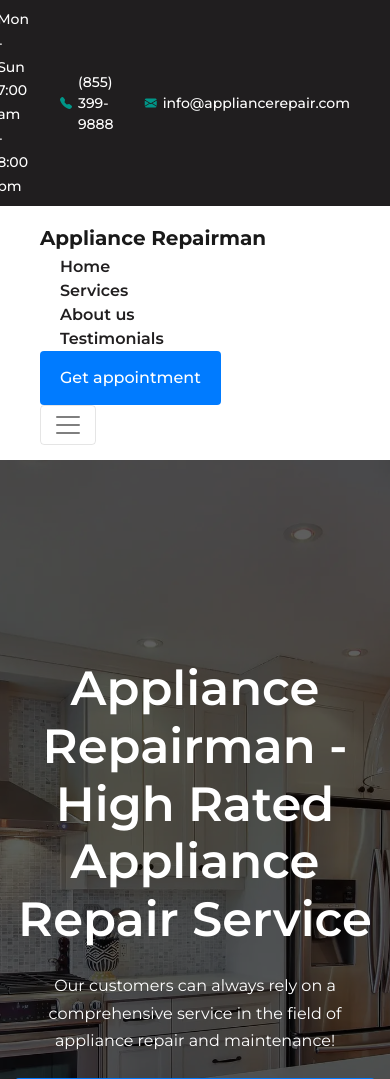
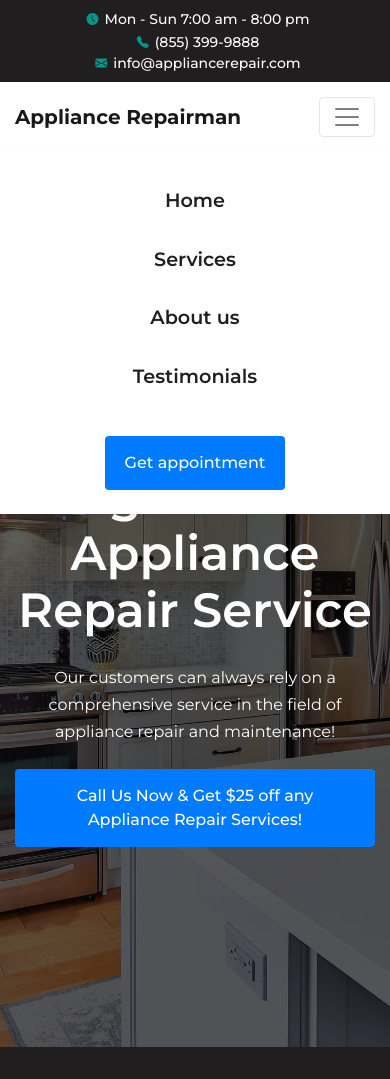
Before and after one commit to lektraluthor/applianceservicecenter, a PHP site: page /main.html in a window 390 px wide, after a click that opens the changed part. Shown: the top 1079 px of the page. Run offline with PHP 8.4, Linux system fonts and the light colour scheme; some libraries are stand-ins or nearby versions.

Commit message:
added responsive menu

```diff
--- a/assets/css/main.css
+++ b/assets/css/main.css
@@ -123,6 +123,41 @@ header .navbar-nav .nav-item .nav-link:hover {
   color: #007bff;
 }
 
+@media (max-width: 767px) {
+  header .pre-header {
+    padding: 8px 10px;
+    display: flex;
+    flex-direction: column;
+  }
+  header .pre-header span {
+    margin-left: 0;
+  }
+}
+@media (max-width: 768px) {
+  header .navbar {
+    padding: 15px;
+  }
+  header .navbar-collapse {
+    position: absolute;
+    top: 69px;
+    right: 0;
+    width: 100%;
+    text-align: center;
+    background-color: #fff;
+    z-index: 1;
+    box-shadow: 0 2px 4px 0 rgba(46, 62, 72, 0.12);
+  }
+  header .navbar-nav {
+    padding: 20px 20px 30px;
+  }
+  header .navbar-nav .nav-item .nav-link {
+    padding: 15px 0;
+    font-size: 1.2rem;
+  }
+  header .navbar-book {
+    margin-bottom: 24px;
+  }
+}
 .hero {
   display: flex;
   padding: 200px 0;
--- a/assets/scss/header.scss
+++ b/assets/scss/header.scss
@@ -77,3 +77,49 @@ header {
     }
   }
 }
+
+@media (max-width: 767px) {
+  header {
+    .pre-header {
+      padding: 8px 10px;
+      display: flex;
+      flex-direction: column;
+      span {
+        margin-left: 0;
+      }
+    }
+  }
+}
+
+@media (max-width: 768px) {
+  header {
+    .navbar {
+      padding: 15px;
+
+      &-collapse {
+        position: absolute;
+        top: 69px;
+        right: 0;
+        width: 100%;
+        text-align: center;
+        background-color: #fff;
+        z-index: 1;
+        box-shadow: 0 2px 4px 0 rgb(46 62 72 / 12%);
+      }
+
+      &-nav {
+        padding: 20px 20px 30px;
+        .nav-item {
+          .nav-link {
+            padding: 15px 0;
+            font-size: 1.2rem;
+          }
+        }
+      }
+
+      &-book {
+        margin-bottom: 24px;
+      }
+    }
+  }
+}
```
Also changed, not shown: 1 other file.
